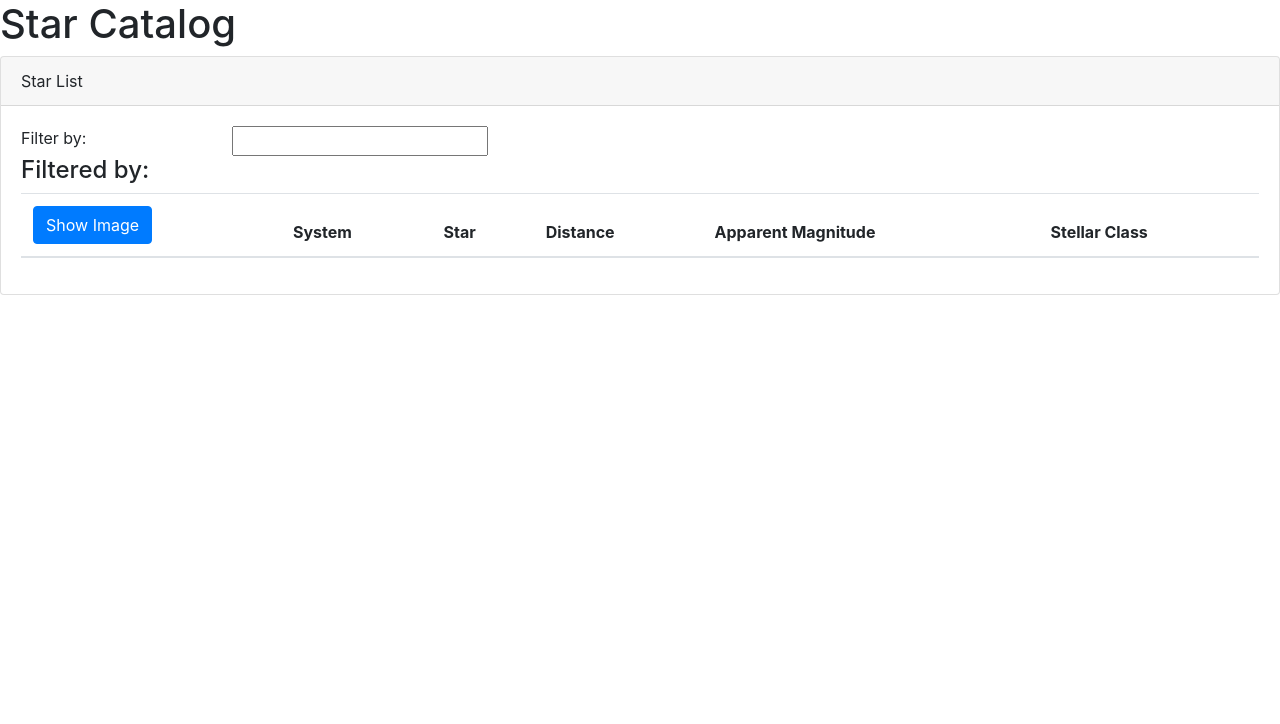
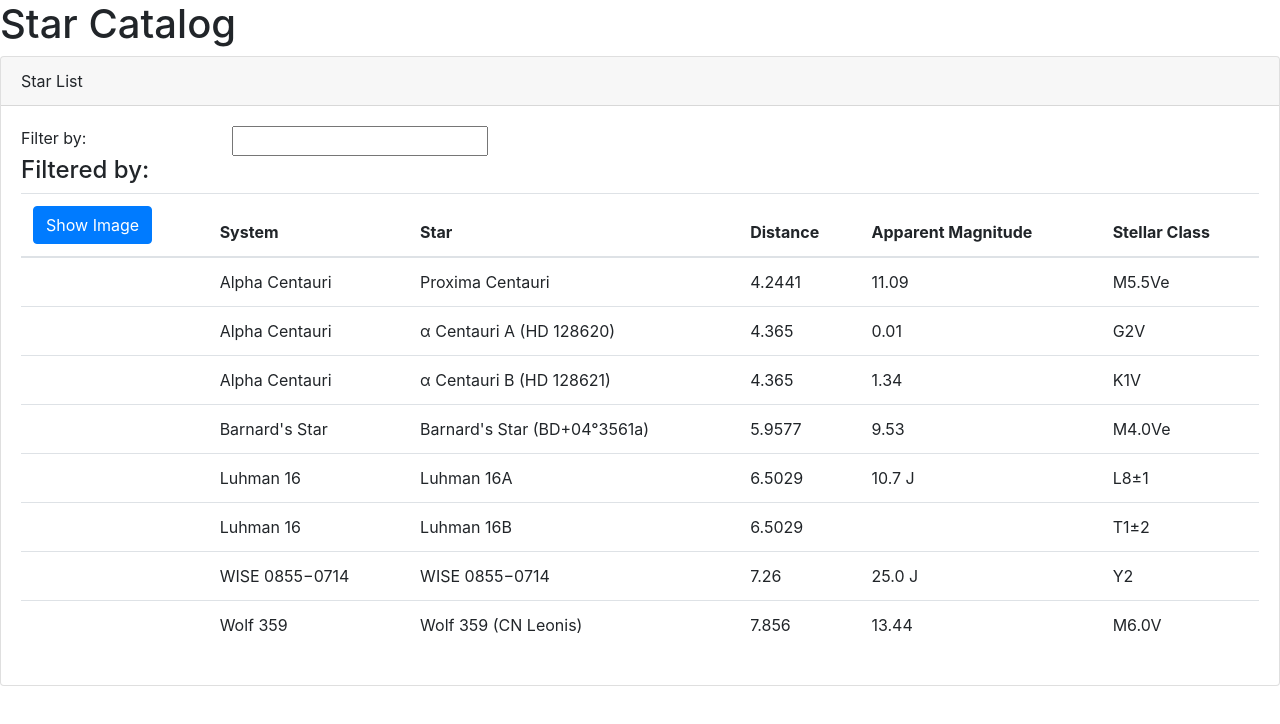
Before and after one commit to cwilkens/star-catalog, an Angular app: page / in a window 1280 px wide. Shown: the top 724 px of the page. Built offline with nearby package versions, Linux system fonts and the light colour scheme.

Commit message:
add manual stars to the table

```diff
--- a/src/app/stars/star-list.component.html
+++ b/src/app/stars/star-list.component.html
@@ -1,6 +1,6 @@
 <div class='card'>
     <div class='card-header'>
-        Star List
+        {{pageTitle}}
     </div>
     <div class='card-body'>
         <div class='row'>
@@ -15,7 +15,8 @@
             </div>
         </div>
         <div class='table-responsive'>
-            <table class='table'>
+            <table class='table'
+            *ngIf='stars && stars.length'>
                 <thead>
                     <tr>
                         <th>
@@ -31,7 +32,14 @@
                     </tr>
                 </thead>
                 <tbody>
-
+                    <tr *ngFor='let star of stars'>
+                        <td></td>
+                        <td>{{ star.starSystem }}</td>
+                        <td>{{ star.starName }}</td>
+                        <td>{{ star.starDistance }}</td>
+                        <td>{{ star.apparentMag }}</td>
+                        <td>{{ star.stellarClass }}</td>
+                    </tr>
                 </tbody>
             </table>
         </div>
--- a/src/app/stars/star-list.component.ts
+++ b/src/app/stars/star-list.component.ts
@@ -5,5 +5,72 @@ import { Component } from '@angular/core';
     templateUrl: './star-list.component.html'
 })
 export class StarListComponent {
+    pageTitle: string = 'Star List';
+    stars: any[]= [
+        {
+            "starId": 1,
+            "starSystem": "Alpha Centauri",
+            "starName": "Proxima Centauri",
+            "starDistance": 4.2441,
+            "apparentMag": 11.09,
+            "stellarClass": "M5.5Ve",
+        },
+        {
+            "starId": 2,
+            "starSystem": "Alpha Centauri",
+            "starName": "α Centauri A (HD 128620)",
+            "starDistance": 4.3650,
+            "apparentMag": 0.01,
+            "stellarClass": "G2V",
+        },
+        {
+            "starId": 3,
+            "starSystem": "Alpha Centauri",
+            "starName": "α Centauri B (HD 128621)",
+            "starDistance": 4.3650,
+            "apparentMag": 1.34,
+            "stellarClass": "K1V",
+        },
+        {
+            "starId": 4,
+            "starSystem": "Barnard's Star",
+            "starName": "Barnard's Star (BD+04°3561a)",
+            "starDistance": 5.9577,
+            "apparentMag": 9.53,
+            "stellarClass": "M4.0Ve",
+        },
+        {
+            "starId": 5,
+            "starSystem": "Luhman 16",
+            "starName": "Luhman 16A",
+            "starDistance": 6.5029,
+            "apparentMag": "10.7 J",
+            "stellarClass": "L8±1",
+        },
+        {
+            "starId": 6,
+            "starSystem": "Luhman 16",
+            "starName": "Luhman 16B",
+            "starDistance": 6.5029,
+            "apparentMag": "",
+            "stellarClass": "T1±2",
+        },
+        {
+            "starId": 7,
+            "starSystem": "WISE 0855−0714",
+            "starName": "WISE 0855−0714",
+            "starDistance": 7.26,
+            "apparentMag": "25.0 J",
+            "stellarClass": "Y2",
+        },
+        {
+            "starId": 8,
+            "starSystem": "Wolf 359",
+            "starName": "Wolf 359 (CN Leonis)",
+            "starDistance": 7.856,
+            "apparentMag": 13.44,
+            "stellarClass": "M6.0V",
+        }
 
+    ];
 }
```
